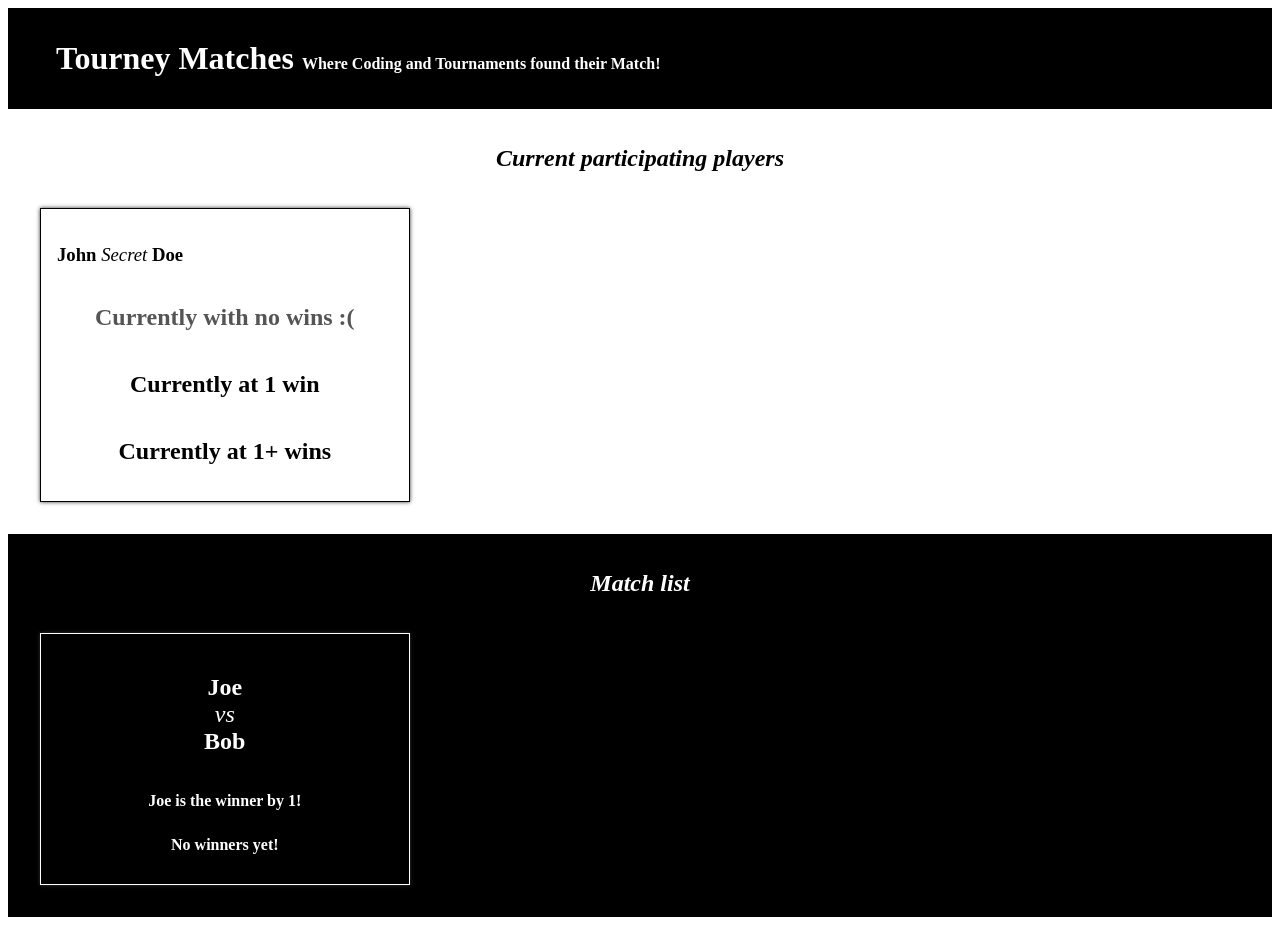
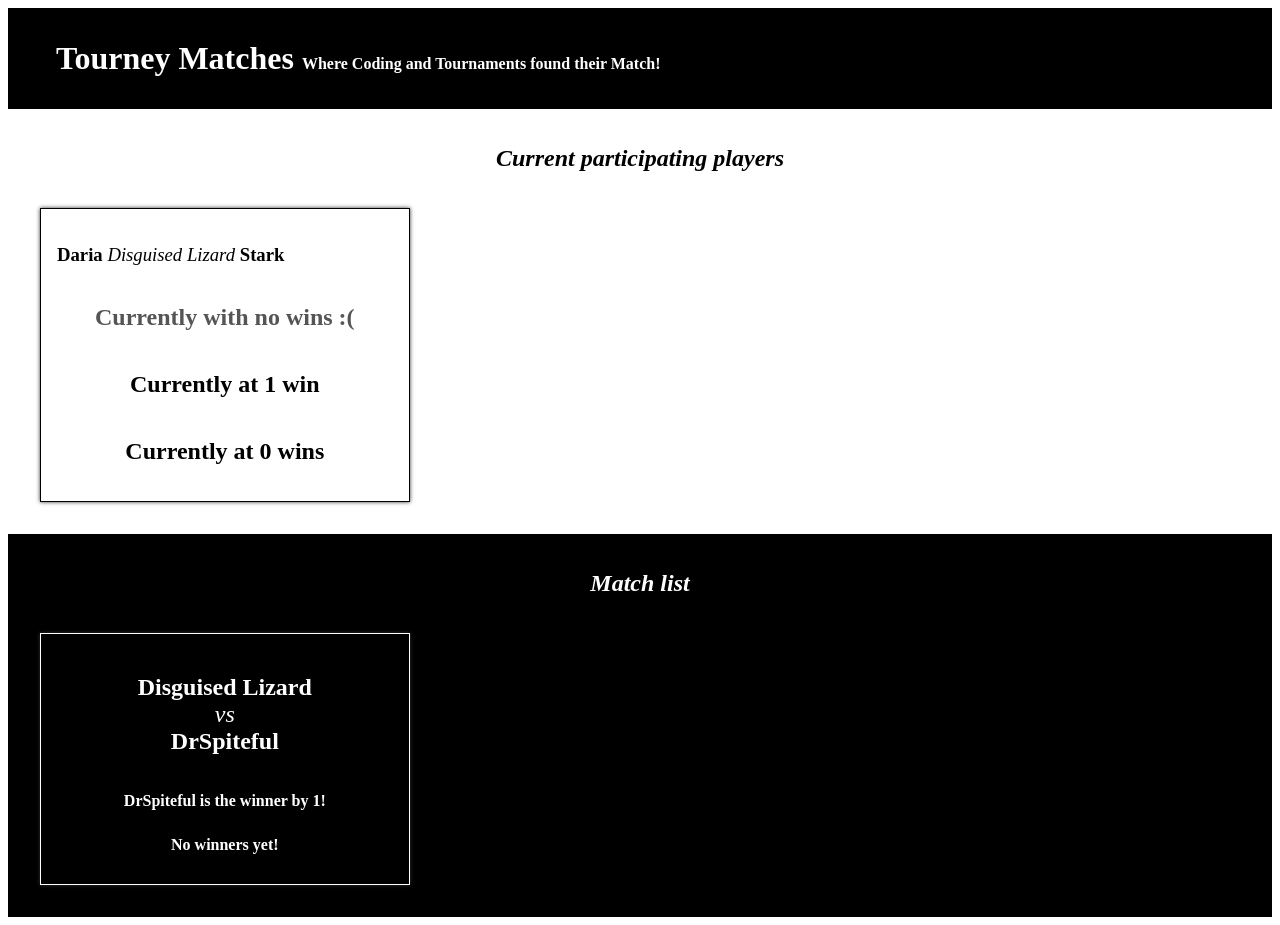
Before and after one commit to droverj/tourney-matches, a React (Create React App) app: page / in a window 1280 px wide. Built offline with nearby package versions, Linux system fonts and the light colour scheme.

Commit message:
Pass data for oe player and one match using props

```diff
--- a/src/components/Match.js
+++ b/src/components/Match.js
@@ -1,13 +1,13 @@
 // Match.js
 
-function Match() {
+function Match(props) {
   return (
     <article className="Match">
       <h1>
-        Joe <span>vs</span> Bob
+        {props.players[0]} <span>vs</span> {props.players[1]}
       </h1>
       {/* To be shown when there is a winner */}
-      <h2>Joe is the winner by 1!</h2>
+      <h2>{props.winner} is the winner by {props.scoreDifference}!</h2>
       {/* To be shown when there is no winner */}
       <h2>No winners yet!</h2>
     </article>
--- a/src/components/MatchList.js
+++ b/src/components/MatchList.js
@@ -3,10 +3,13 @@
 import Match from './Match';
 
 function MatchList(props) {
+
+  const oneMatch = matchData[0];
+
   return (
     <section className="PlayerList MatchList">
       <h1>Match list</h1>
-      <Match />
+      <Match players={oneMatch.players} winner={oneMatch.winner} scoreDifference={oneMatch.scoreDifference} />
     </section>
   );
 }
--- a/src/components/Player.js
+++ b/src/components/Player.js
@@ -1,18 +1,18 @@
 // Player.js
 import React from 'react'; // optional
 
-function Player() {
+function Player(props) {
   return (
     <article className="Player">
       <h1>
-        John <span>Secret</span> Doe
+        {props.firstName} <span>{props.gamerTag}</span> {props.lastName}
       </h1>
       {/* To be shown when there are no wins */}
       <h2 className="zero">Currently with no wins :(</h2>
       {/* To be shown when there is 1 win */}
       <h2>Currently at 1 win</h2>
       {/* To be shown when there is more than one win */}
-      <h2>Currently at 1+ wins</h2>
+      <h2>Currently at {props.wins} wins</h2>
     </article>
   );
 }
--- a/src/components/PlayerList.js
+++ b/src/components/PlayerList.js
@@ -6,12 +6,15 @@
 import { preparePlayerData, addWinsToPlayers } from '../helpers/playerHelpers';
 
 function PlayerList(props) {
+
   const playerDataArray = preparePlayerData(playerData);
   const parsedPlayerData = addWinsToPlayers(playerDataArray, matchData);
+  const onePlayer = parsedPlayerData[0];
+
   return (
     <section className="PlayerList">
       <h1>Current participating players</h1>
-      <Player />
+      <Player gamerTag={onePlayer.gamerTag} firstName={onePlayer.firstName} lastName={onePlayer.lastName} wins={onePlayer.wins} />
     </section>
   );
 }
```
